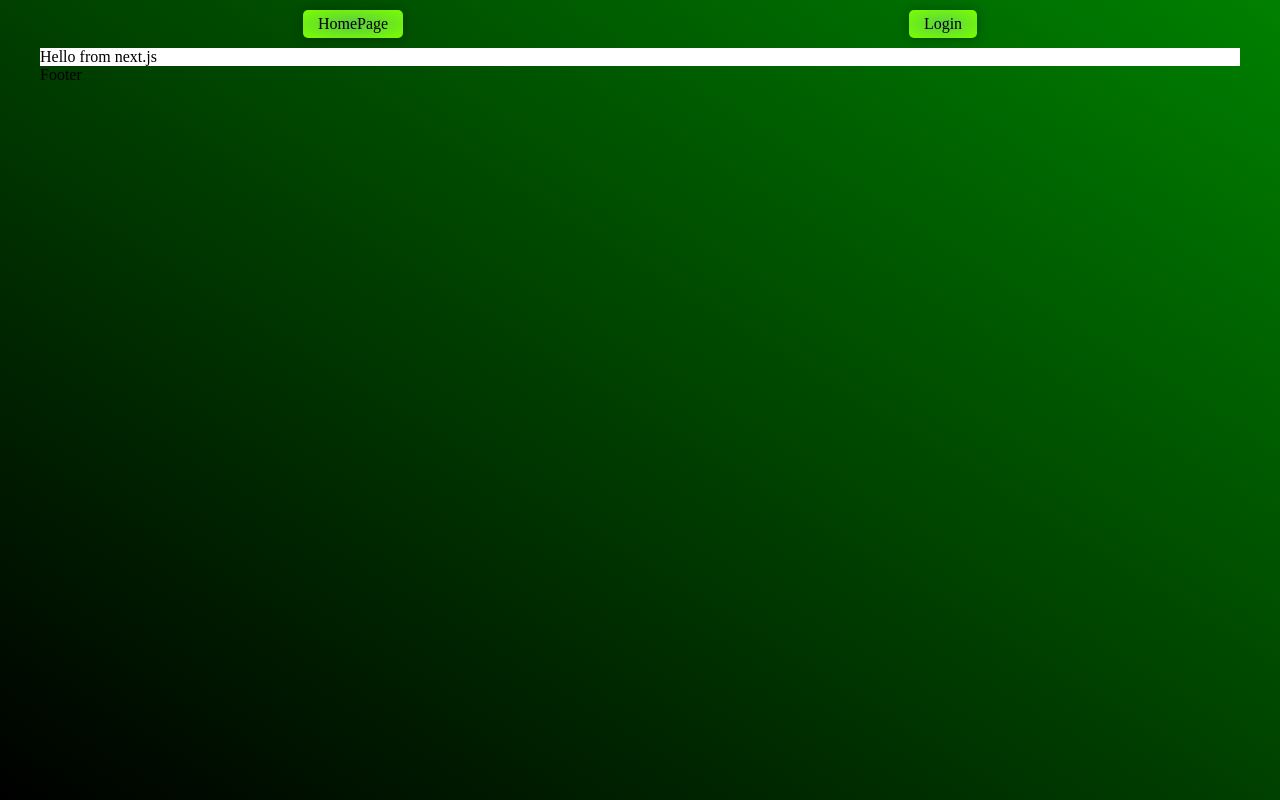
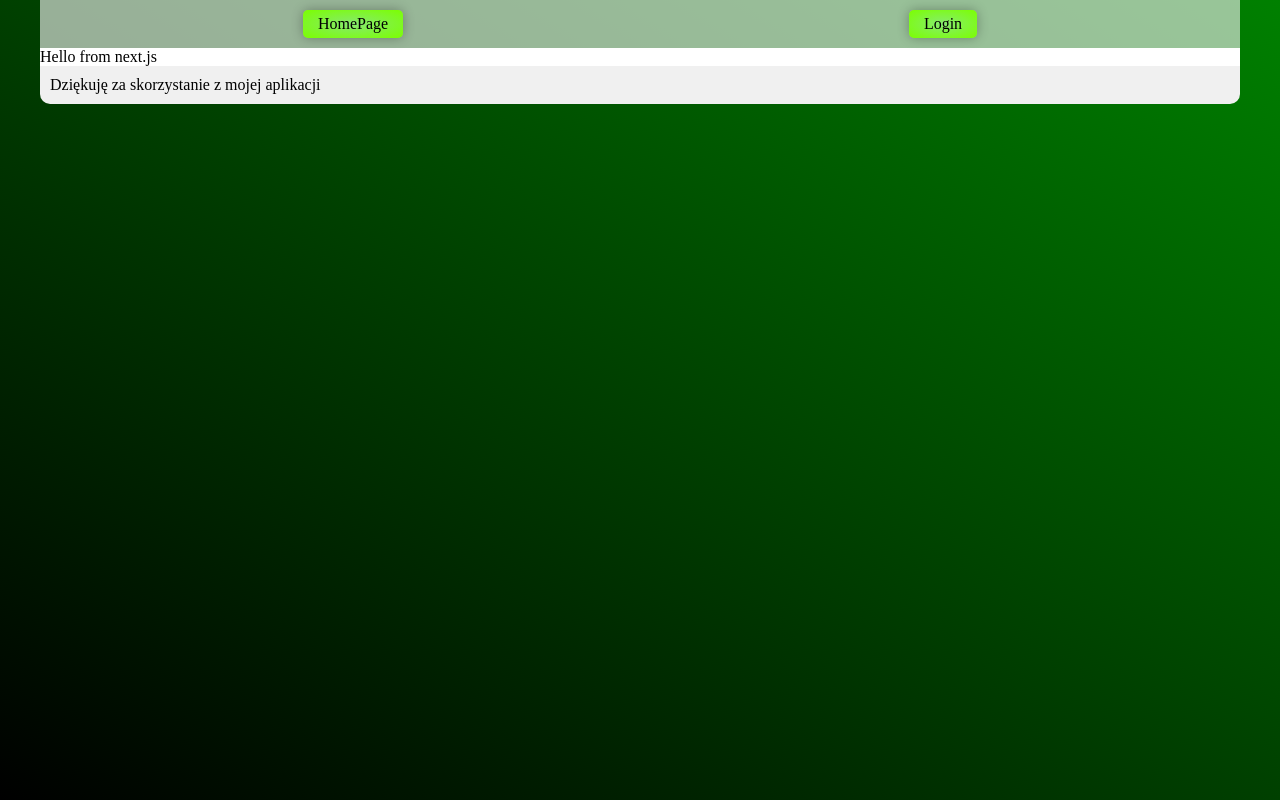
Before and after one commit to kbloski/userManagment, a Next.js app: page / in a window 1280 px wide. Built offline with nearby package versions, Linux system fonts and the light colour scheme.

Commit message:
add footer style and header style

```diff
--- a/src/common/components/Footer/Footer.tsx
+++ b/src/common/components/Footer/Footer.tsx
@@ -1,5 +1,8 @@
+import style from './footer.module.css';
+
+
 export function Footer(){
-    return <footer>
-        Footer
+    return <footer className={style.footer}>
+        Dziękuję za skorzystanie z mojej aplikacji
     </footer>
 }
--- /dev/null
+++ b/src/common/components/Footer/footer.module.css
@@ -0,0 +1,6 @@
+.footer{
+    padding: 10px;
+    background-color: var(--background);
+    width: 100%;
+    border-radius: 0 0 10px 10px;
+}
--- a/src/common/components/Header/Header.tsx
+++ b/src/common/components/Header/Header.tsx
@@ -2,9 +2,7 @@ import style from './header.module.css';
 import { Navigation } from "../Navigation/Navigation";
 
 export function Header(){
-    // return <header className={style.header}>
       return  <header className={style.header}>
             <Navigation />
         </header>
-    {/* </header> */}
 }
--- a/src/common/components/Header/header.module.css
+++ b/src/common/components/Header/header.module.css
@@ -2,4 +2,5 @@
     width: 100%;
     margin: 0;
     padding: 0;
+    background-color: #f0f0f0a2;
 }
```
